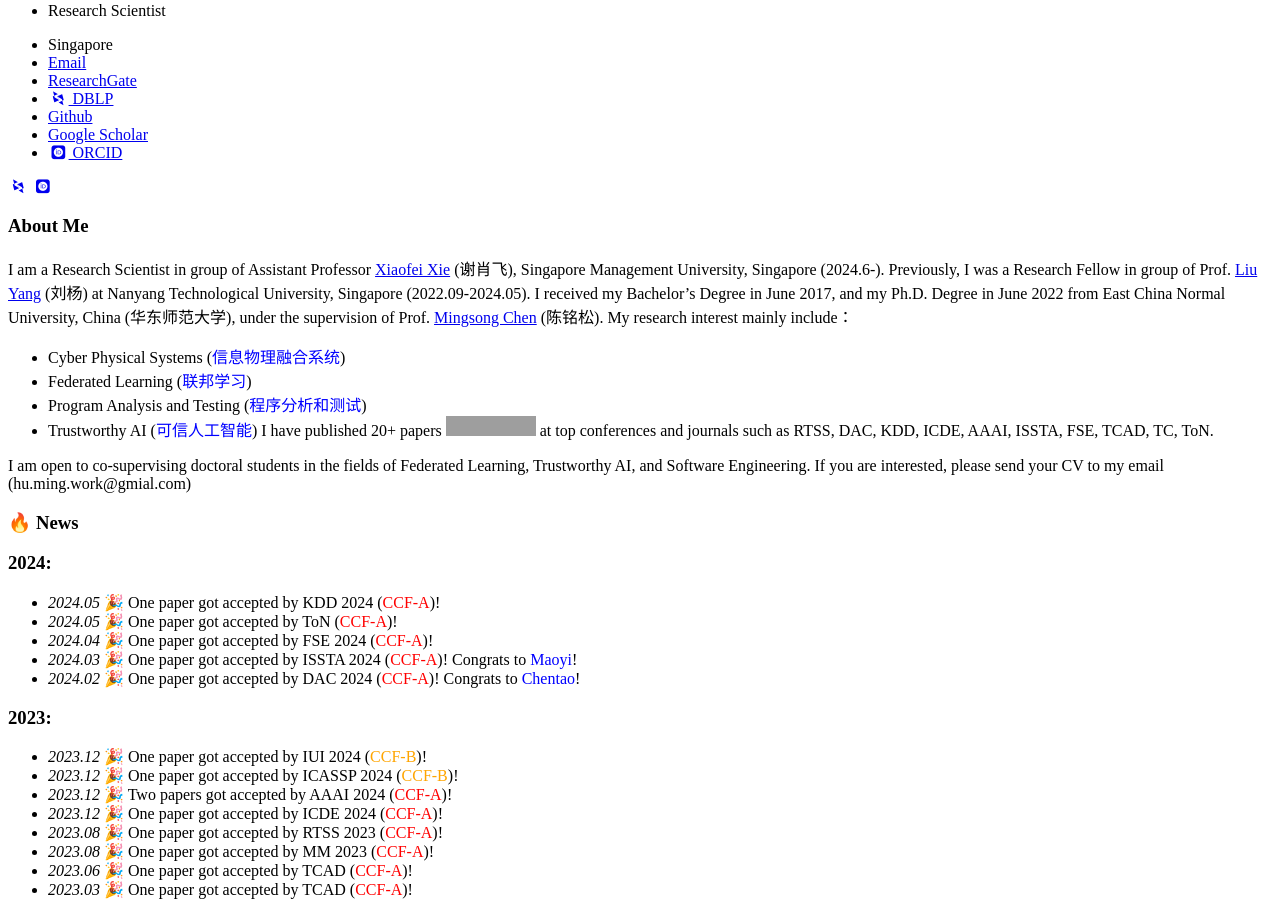
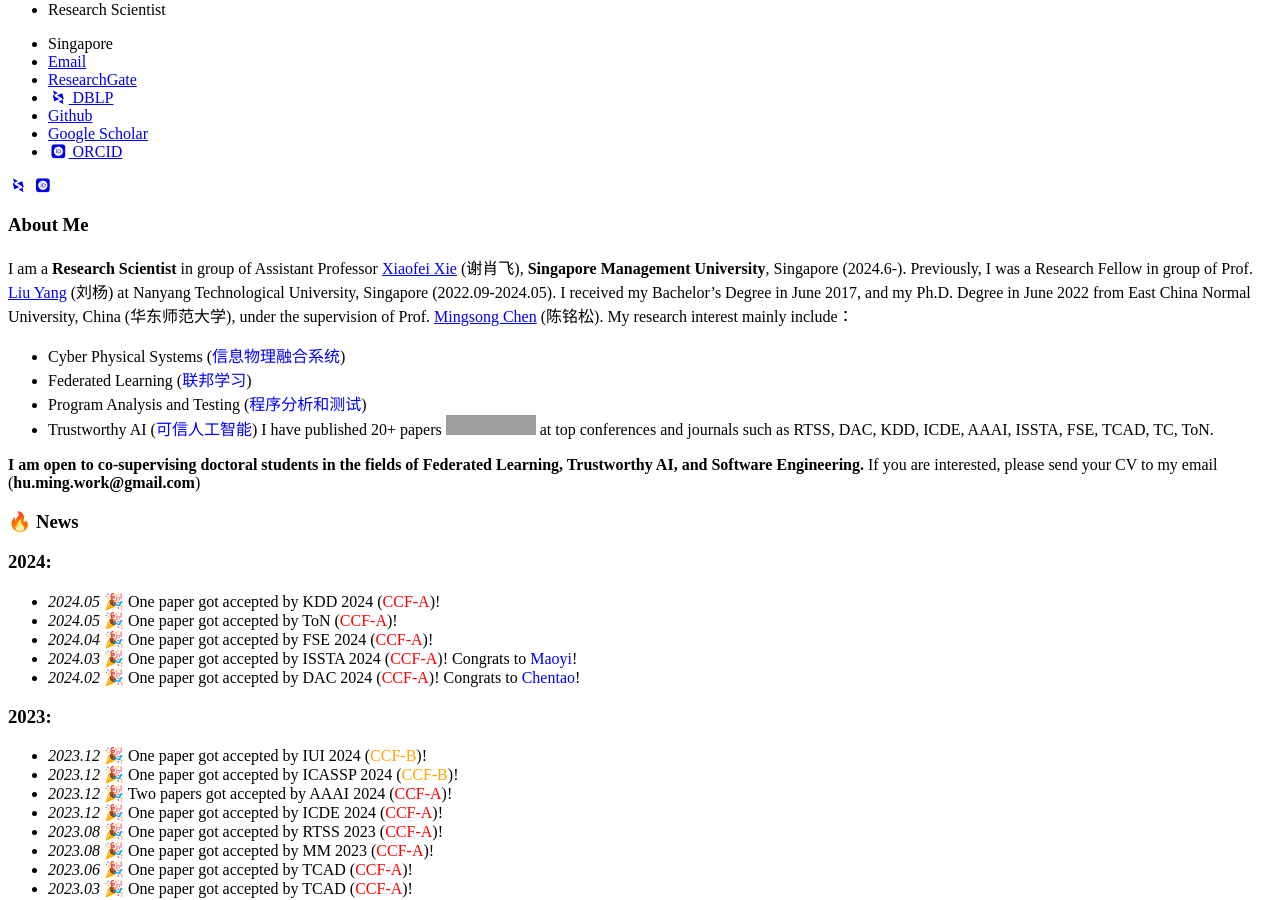
Before and after one commit to HUMingProfile/humingprofile.github.io, a Jekyll site: the page built from _pages/about.md, in a window 1280 px wide and 900 px high, scrolled down 998 px. Built offline with Jekyll 4.4.1, drawn with Linux system fonts in a browser that asks for light colours; some web fonts are replaced; a script that is not in the unit is left out; grey boxes are pictures that could not be loaded.

Commit message:
fix bugs

```diff
--- a/_includes/masthead.html
+++ b/_includes/masthead.html
@@ -5,9 +5,8 @@
         <button><div class="navicon"></div></button>
         <ul class="visible-links">
           <li class="masthead__menu-item masthead__menu-item--lg masthead__menu-home-item">
-            <a href="https://tangjyan.github.io/" target="_self">
-              <img class="svg" src="/images/en.svg" width="20pt">
-              English
+            <a href="https://humingprofile.github.io/" target="_self">
+              Homepage
             </a>
           </li>
           {% for link in site.data.navigation.main %}
--- a/_layouts/default.html
+++ b/_layouts/default.html
@@ -31,14 +31,13 @@
 
 <div class="footer_site">
 <hr/>
-
+<table align="center" width="10%">
+    <tr width="10%">
+    <th align="center" width="10%"><script type="text/javascript" id="clstr_globe" src="//clustrmaps.com/globe.js?d=iLaR1ujFZKLhBjPbdH1ARqtQtQ65W8jZ8aR8yadS0Tw"></script>
+    </th>
+    </tr>
+</table>
 <div class="footer_copyright">
-    <table align="center" width=50>
-        <tr>
-        <th align="center"><script type="text/javascript" id="clstr_globe" src="//clustrmaps.com/globe.js?d=iLaR1ujFZKLhBjPbdH1ARqtQtQ65W8jZ8aR8yadS0Tw"></script>
-        </th>
-        </tr>
-    </table>
   ©2023 HU Ming | 基于&nbsp
   <a class="page_a"  href="https://github.com/RayeRen/acad-homepage.github.io">
   acad
--- a/_pages/about.md
+++ b/_pages/about.md
@@ -18,7 +18,7 @@
 <span class='anchor' id='about-me'></span>
 # About Me
 
-I am a Research Scientist in group of Assistant Professor [Xiaofei Xie](https://xiaofeixie.bitbucket.io/) (<font size="3px">谢肖飞</font>), Singapore Management University, Singapore (2024.6-). Previously, I was a Research Fellow in group of Prof. [Liu Yang](https://personal.ntu.edu.sg/yangliu/) (<font size="3px">刘杨</font>) at Nanyang Technological University, Singapore (2022.09-2024.05).
+I am a **Research Scientist** in group of Assistant Professor [Xiaofei Xie](https://xiaofeixie.bitbucket.io/) (<font size="3px">谢肖飞</font>), **Singapore Management University**, Singapore (2024.6-). Previously, I was a Research Fellow in group of Prof. [Liu Yang](https://personal.ntu.edu.sg/yangliu/) (<font size="3px">刘杨</font>) at Nanyang Technological University, Singapore (2022.09-2024.05).
 I received my Bachelor's Degree in June 2017, and my Ph.D. Degree in June 2022 from East China Normal University, China (<font size="3px">华东师范大学</font>), under the supervision of Prof. [Mingsong Chen](https://faculty.ecnu.edu.cn/_s43/cms/main.psp) (<font size="3px">陈铭松</font>).
 My research interest mainly include：
 - Cyber Physical Systems (<font color="blue" size="3px">信息物理融合系统</font>)
@@ -28,7 +28,8 @@
   I have published 20+ papers
  <a href='https://scholar.google.com/citations?user=ZTTvNb0AAAAJ'><img src="https://img.shields.io/endpoint?url={{ url | url_encode }}&logo=Google%20Scholar&labelColor=f6f6f6&color=9cf&style=flat&label=引用"></a> at top conferences and journals such as RTSS, DAC, KDD, ICDE, AAAI, ISSTA, FSE, TCAD, TC, ToN.
 
-I am open to co-supervising doctoral students in the fields of Federated Learning, Trustworthy AI, and Software Engineering. If you are interested, please send your CV to my email (hu.ming.work@gmial.com)
+**I am open to co-supervising doctoral students in the fields of Federated Learning, Trustworthy AI, and Software Engineering.**
+If you are interested, please send your CV to my email (**hu.ming.work@gmail.com**)
 
 <span class='anchor' id='-news'></span>
 
```
